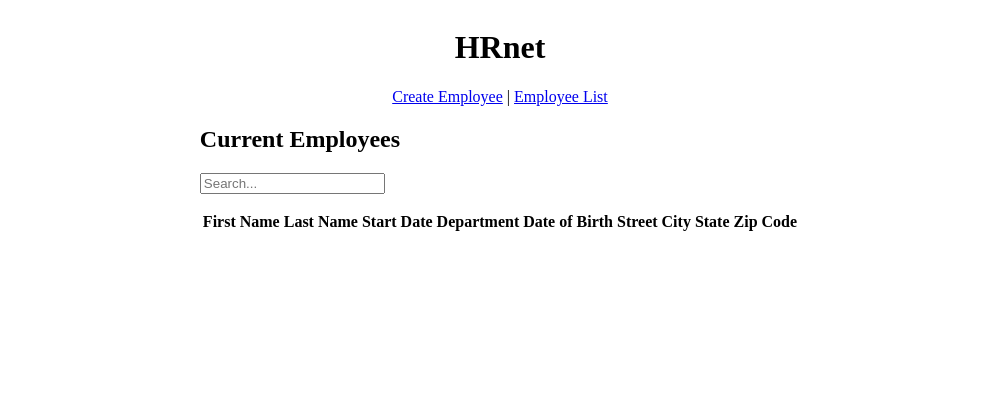
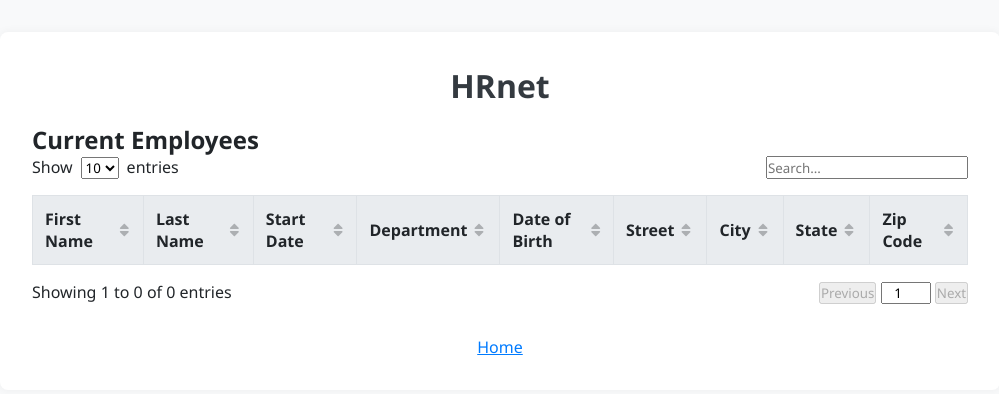
Before and after one commit to NovaYaza/op_projet_14, a React (Vite) app: page /employees in a window 1280 px wide. Shown: the top 394 px of the page, without its empty margins (140-1139 px from the left). Built offline with nearby package versions, Linux system fonts and the light colour scheme.

Commit message:
clear le formulaire lors de la save / amélioration du style css / ajout d'un composant pour l'affichage et le tri des données du tableau

```diff
--- a/package.json
+++ b/package.json
@@ -14,6 +14,7 @@
     "react": "^19.1.1",
     "react-datepicker": "^8.7.0",
     "react-dom": "^19.1.1",
+    "react-icons": "^5.5.0",
     "react-redux": "^9.2.0",
     "react-router-dom": "^7.8.1",
     "react-table": "^7.8.0"
--- a/src/App.jsx
+++ b/src/App.jsx
@@ -1,16 +1,23 @@
-import { Routes, Route, Link } from 'react-router-dom';
+import { Routes, Route, Link, useLocation } from 'react-router-dom';
 import CreateEmployee from './pages/CreateEmployee';
 import EmployeeList from './pages/EmployeeList';
 import './styles/app.css';
 
 function App() {
+  const location = useLocation();
+  const showNav = location.pathname !== '/employees';
+
   return (
     <div className="container">
       <h1 className="title">HRnet</h1>
-      <nav>
+
+      {showNav && (
+        <nav style={{ marginBottom: '1rem' }}>
           <Link to="/">Create Employee</Link> |{' '}
           <Link to="/employees">Employee List</Link>
         </nav>
+      )}
+
       <Routes>
         <Route path="/" element={<CreateEmployee />} />
         <Route path="/employees" element={<EmployeeList />} />
--- a/src/components/DatePicker.jsx
+++ b/src/components/DatePicker.jsx
@@ -1,23 +1,16 @@
-import React from 'react';
 import DatePicker from 'react-datepicker';
 import 'react-datepicker/dist/react-datepicker.css';
 
 function CustomDatePicker({ id, value, onChange }) {
-    const handleDateChange = (date) => {
-    const formatted = date.toISOString().split('T')[0];
-    onChange(formatted);
-};
-
-return (
+  return (
     <DatePicker
-        id={id}
-        selected={value ? new Date(value) : null}
-        onChange={handleDateChange}
-        dateFormat="yyyy-MM-dd"
-        placeholderText="Select date"
+      id={id}
+      selected={value instanceof Date ? value : (value ? new Date(value) : null)}
+      onChange={(date) => onChange(date)}
+      dateFormat="MM/dd/yyyy"
+      placeholderText="Select date"
     />
-    );
+  );
 }
 
-
 export default CustomDatePicker;
--- a/src/components/Modal.jsx
+++ b/src/components/Modal.jsx
@@ -1,9 +1,10 @@
-/* import './Modal.css'; */
-
 function Modal({ message, onClose }) {
   return (
-    <div className="modal-backdrop">
-      <div className="modal">
+    <div className="modal-backdrop" onClick={onClose}>
+      <div
+        className="modal"
+        onClick={(e) => e.stopPropagation()} // évite de fermer si on clique sur la boîte
+      >
         <p>{message}</p>
         <button onClick={onClose}>Close</button>
       </div>
--- a/src/pages/CreateEmployee.jsx
+++ b/src/pages/CreateEmployee.jsx
@@ -1,4 +1,4 @@
-import React, { useState } from 'react';
+import { useState } from 'react';
 import { useDispatch } from 'react-redux';
 import { addEmployee } from '../store/employeeSlice';
 import DatePicker from '../components/DatePicker';
@@ -23,7 +23,8 @@ const departments = [
 
 function CreateEmployee() {
   const dispatch = useDispatch();
-  const [employee, setEmployee] = useState({
+
+  const initialFormState = {
     firstName: '',
     lastName: '',
     dateOfBirth: '',
@@ -33,8 +34,9 @@ function CreateEmployee() {
     city: '',
     state: states[0].abbreviation,
     zipCode: '',
-  });
+  };
 
+  const [employee, setEmployee] = useState(initialFormState);
   const [showModal, setShowModal] = useState(false);
 
   const handleChange = (e) => {
@@ -44,8 +46,15 @@ function CreateEmployee() {
 
   const handleSubmit = (e) => {
     e.preventDefault();
+    console.log('Données envoyées :', employee); // 👈 Ici !
     dispatch(addEmployee(employee));
     setShowModal(true);
+    setEmployee(initialFormState); // reset après enregistrement
+  };
+
+  const handleCloseModal = () => {
+    setShowModal(false);
+    setEmployee(initialFormState); // reset si fermeture manuelle
   };
 
   return (
@@ -106,7 +115,9 @@ function CreateEmployee() {
         <button type="submit">Save</button>
       </form>
 
-      {showModal && <Modal message="Employee Created!" onClose={() => setShowModal(false)} />}
+      {showModal && (
+        <Modal message="Employee Created!" onClose={handleCloseModal} />
+      )}
     </div>
   );
 }
--- a/src/pages/EmployeeList.jsx
+++ b/src/pages/EmployeeList.jsx
@@ -1,6 +1,8 @@
-import React, { useMemo } from 'react';
+import { useMemo } from 'react';
 import { useSelector } from 'react-redux';
-import { useTable, useSortBy, useGlobalFilter } from 'react-table';
+import { useTable, useSortBy, useGlobalFilter, usePagination,} from 'react-table';
+import { Link } from 'react-router-dom';
+import { FaSort, FaSortUp, FaSortDown } from 'react-icons/fa';
 
 function EmployeeList() {
   const employees = useSelector((state) => state.employees);
@@ -26,50 +28,134 @@ function EmployeeList() {
     getTableProps,
     getTableBodyProps,
     headerGroups,
-    rows,
     prepareRow,
+    page,
+    nextPage,
+    previousPage,
+    canNextPage,
+    canPreviousPage,
+    gotoPage,
+    pageCount,
+    setPageSize,
+    state: { pageIndex, pageSize, globalFilter },
     setGlobalFilter,
-    state,
-  } = useTable({ columns, data }, useGlobalFilter, useSortBy);
+  } = useTable(
+    { columns, data, initialState: { pageIndex: 0, pageSize: 10 } },
+    useGlobalFilter,
+    useSortBy,
+    usePagination
+  );
 
   return (
     <div>
       <h2>Current Employees</h2>
 
+      <div style={{ display: 'flex', justifyContent: 'space-between', marginBottom: '1rem' }}>
+        <label>
+          Show
+          <select
+            value={pageSize}
+            onChange={(e) => setPageSize(Number(e.target.value))}
+            style={{ margin: '0 0.5rem' }}
+          >
+            {[5, 10, 25, 50].map(size => (
+              <option key={size} value={size}>
+                {size}
+              </option>
+            ))}
+          </select>
+          entries
+        </label>
+
         <input
           type="text"
           placeholder="Search..."
-        value={state.globalFilter || ''}
+          value={globalFilter || ''}
           onChange={(e) => setGlobalFilter(e.target.value)}
-        style={{ marginBottom: '1rem' }}
         />
+      </div>
 
       <table {...getTableProps()} className="employee-table">
         <thead>
-          {headerGroups.map(headerGroup => (
-            <tr {...headerGroup.getHeaderGroupProps()}>
-              {headerGroup.headers.map(column => (
-                <th {...column.getHeaderProps(column.getSortByToggleProps())}>
+          {headerGroups.map((headerGroup) => {
+            const { key, ...headerGroupProps } = headerGroup.getHeaderGroupProps();
+            return (
+              <tr key={key} {...headerGroupProps}>
+                {headerGroup.headers.map((column) => {
+                  const { key, ...columnProps } = column.getHeaderProps(column.getSortByToggleProps());
+                  return (
+                    <th key={key} {...columnProps}>
+                      <div style={{ display: 'flex', alignItems: 'center', gap: '0.25rem' }}>
                         {column.render('Header')}
-                  {column.isSorted ? (column.isSortedDesc ? ' 🔽' : ' 🔼') : ''}
+                        {column.isSorted ? (
+                          column.isSortedDesc ? (
+                            <FaSortDown />
+                          ) : (
+                            <FaSortUp />
+                          )
+                        ) : (
+                          <FaSort style={{ opacity: 0.3 }} />
+                        )}
+                      </div>
                     </th>
-              ))}
+                  );
+                })}
               </tr>
-          ))}
+            );
+          })}
         </thead>
         <tbody {...getTableBodyProps()}>
-          {rows.map(row => {
+          {page.map(row => {
             prepareRow(row);
+            const { key, ...rowProps } = row.getRowProps();
             return (
-              <tr {...row.getRowProps()}>
-                {row.cells.map(cell => (
-                  <td {...cell.getCellProps()}>{cell.render('Cell')}</td>
-                ))}
+              <tr key={key} {...rowProps}>
+                {row.cells.map(cell => {
+                  const { key, ...cellProps } = cell.getCellProps();
+                  return (
+                    <td key={key} {...cellProps}>
+                      {cell.render('Cell')}
+                    </td>
+                  );
+                })}
               </tr>
             );
           })}
         </tbody>
       </table>
+
+      <div style={{ marginTop: '1rem', display: 'flex', justifyContent: 'space-between' }}>
+        <div>
+          Showing {pageIndex * pageSize + 1} to{' '}
+          {Math.min((pageIndex + 1) * pageSize, data.length)} of {data.length} entries
+        </div>
+
+        <div>
+          <button onClick={() => previousPage()} disabled={!canPreviousPage}>
+            Previous
+          </button>{' '}
+          <input
+            type="number"
+            value={pageIndex + 1}
+            onChange={(e) => {
+              const page = e.target.value ? Number(e.target.value) - 1 : 0;
+              gotoPage(page);
+            }}
+            style={{ width: '50px', textAlign: 'center' }}
+            min={1}
+            max={pageCount}
+          />{' '}
+          <button onClick={() => nextPage()} disabled={!canNextPage}>
+            Next
+          </button>
+        </div>
+      </div>
+
+      <div style={{ marginTop: '2rem', textAlign: 'center' }}>
+        <Link to="/" style={{ textDecoration: 'underline', color: '#007bff' }}>
+          Home
+        </Link>
+      </div>
     </div>
   );
 }
--- a/src/styles/App.css
+++ b/src/styles/App.css
@@ -1,23 +1,175 @@
-.title {
-    display: flex;
-    align-items: center;
-    justify-content: center;
+/* Reset & base */
+* {
+  box-sizing: border-box;
+  margin: 0;
+  padding: 0;
+  font-family: "Segoe UI", Roboto, sans-serif;
 }
 
-
-.container {
-    display: flex;
-    flex-direction: column;
-    align-items: center;
-    justify-content: center;
+body {
+  background-color: #f8f9fa;
+  color: #212529;
+  padding: 2rem;
 }
 
-label {
-    display: block;
-    margin-top: 1rem;
-    margin-bottom: 10px;
+/* Container */
+.container {
+  max-width: 1000px;
+  margin: auto;
+  background-color: white;
+  padding: 2rem;
+  border-radius: 0.5rem;
+  box-shadow: 0 0 10px rgba(0, 0, 0, 0.05);
 }
 
-.address {
-    margin-top: 10px;
+/* Title */
+.title {
+  text-align: center;
+  font-size: 2rem;
+  margin-bottom: 1rem;
+  color: #343a40;
 }
+
+/* Navigation */
+nav {
+  display: flex;
+  justify-content: center;
+  gap: 1rem;
+  margin-bottom: 2rem;
+}
+
+nav a {
+  text-decoration: none;
+  color: #007bff;
+  font-weight: bold;
+}
+
+nav a:hover {
+  text-decoration: underline;
+}
+
+/* Form */
+form label {
+  display: block;
+  margin: 1rem 0 0.5rem;
+  font-weight: 500;
+}
+
+form input,
+form select {
+  width: 100%;
+  padding: 0.5rem;
+  border: 1px solid #ced4da;
+  border-radius: 4px;
+}
+
+form fieldset {
+  border: 1px solid #dee2e6;
+  padding: 1rem;
+  margin: 1rem 0;
+  border-radius: 4px;
+}
+
+form legend {
+  font-weight: bold;
+}
+
+form button {
+  margin-top: 1rem;
+  padding: 0.6rem 1.2rem;
+  background-color: #007bff;
+  border: none;
+  color: white;
+  border-radius: 4px;
+  cursor: pointer;
+}
+
+form button:hover {
+  background-color: #0056b3;
+}
+
+/* Table */
+.employee-table {
+  width: 100%;
+  border-collapse: collapse;
+  margin-top: 1rem;
+}
+
+.employee-table th,
+.employee-table td {
+  border: 1px solid #dee2e6;
+  padding: 0.75rem;
+  text-align: left;
+}
+
+.employee-table th {
+  background-color: #e9ecef;
+  cursor: pointer;
+  user-select: none;
+}
+
+/* Table UI */
+.employee-table tr:nth-child(even) {
+  background-color: #f1f3f5;
+}
+
+/* Pagination */
+.pagination-controls {
+  display: flex;
+  justify-content: space-between;
+  align-items: center;
+  margin-top: 1rem;
+}
+
+.pagination-controls input {
+  width: 50px;
+  text-align: center;
+}
+
+/* Modal */
+.modal-backdrop {
+  position: fixed;
+  top: 0;
+  left: 0;
+  width: 100%;
+  height: 100%;
+  background: rgba(0, 0, 0, 0.5);
+  display: flex;
+  justify-content: center;
+  align-items: center;
+  z-index: 1000;
+}
+
+.modal {
+  background: white;
+  padding: 2rem;
+  border-radius: 8px;
+  max-width: 400px;
+  text-align: center;
+  box-shadow: 0 0 15px rgba(0, 0, 0, 0.2);
+}
+
+.modal button {
+  margin-top: 1rem;
+  background: #007bff;
+  color: white;
+  border: none;
+  padding: 0.5rem 1.2rem;
+  border-radius: 4px;
+  cursor: pointer;
+}
+
+.modal button:hover {
+  background: #0056b3;
+}
+
+/* Home link bottom */
+.home-link {
+  text-align: center;
+  margin-top: 2rem;
+}
+
+.home-link a {
+  color: #007bff;
+  text-decoration: underline;
+}
```
Also changed, not shown: src/components/employeeColumns.jsx (added, +81 -0 lines), src/store/employeeSlice.js (indentation only), 1 other file (tests, documents, lock files or other folders). Lines whose indentation alone changed are shown as unchanged.
